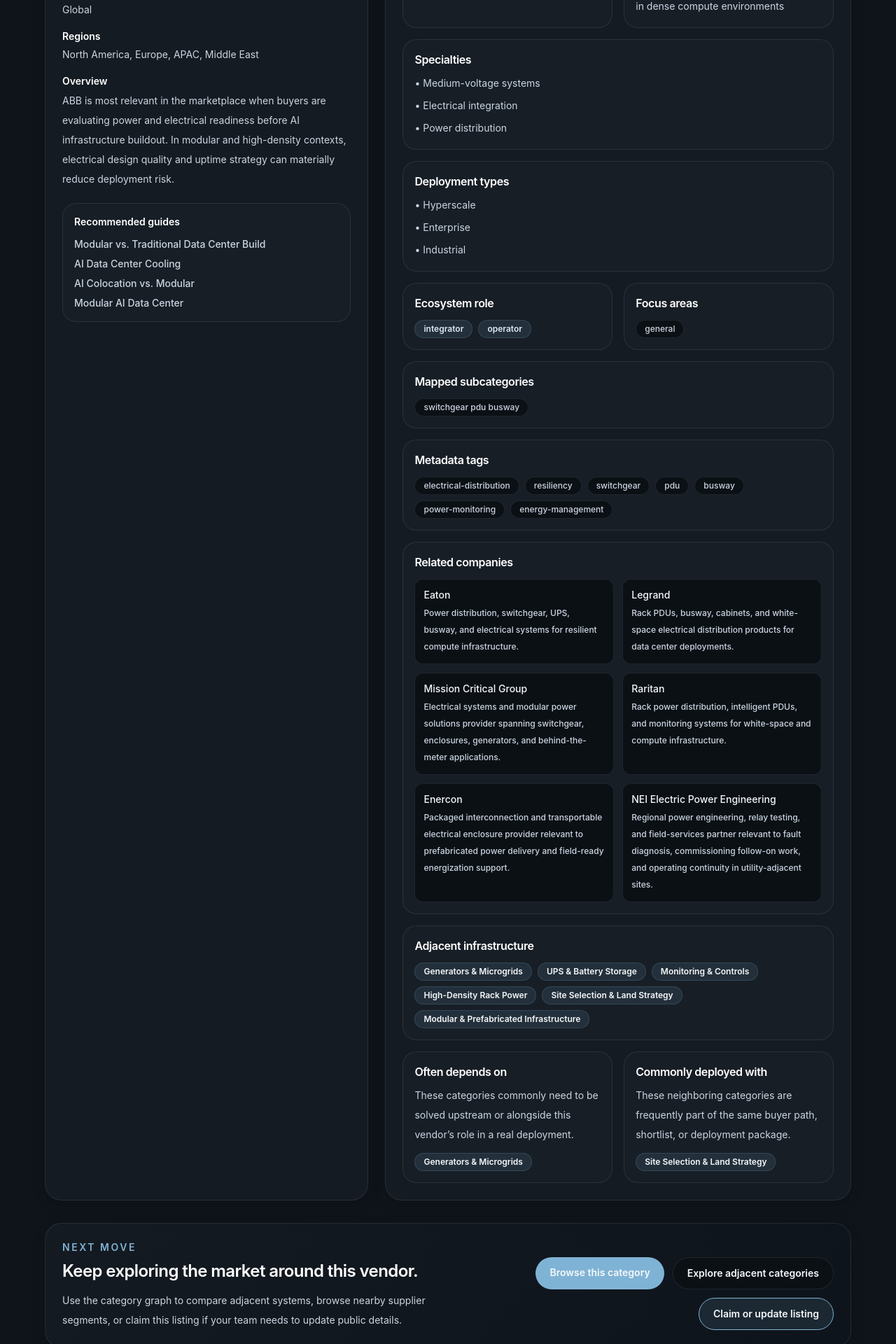
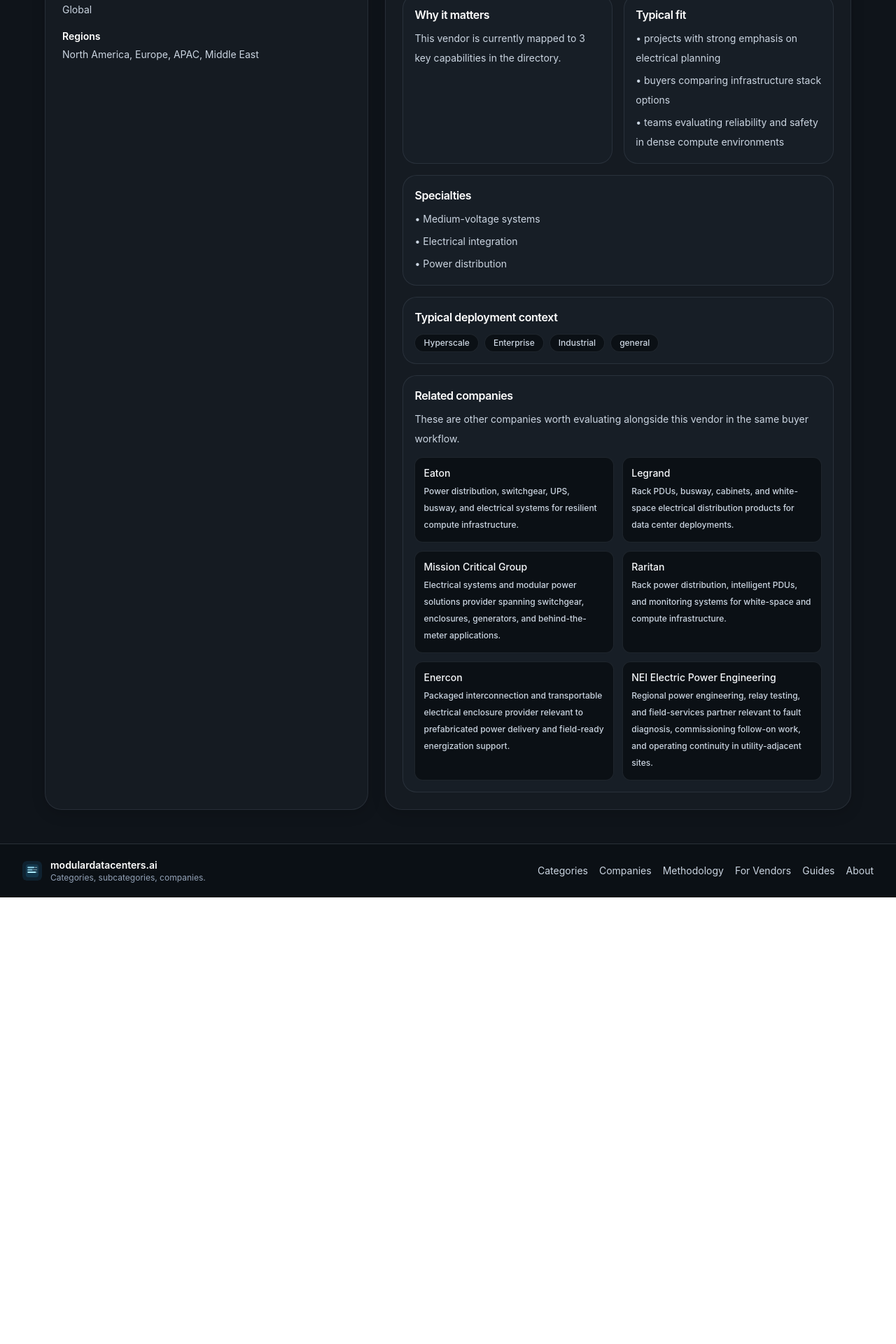
Before and after one commit to mb-git-build/Mdc-beta-site, a Next.js app: page /vendors/abb in a window 1280 px wide. Shown: the part 820-2740 px from the top of the page at 70% size. After the commit the page ends 2102 px from the top, so only its background shows below. Built offline with nearby package versions, Linux system fonts and the light colour scheme.

Commit message:
fix: simplify vendor profile layout

```diff
--- a/src/app/vendors/[slug]/page.tsx
+++ b/src/app/vendors/[slug]/page.tsx
@@ -1,53 +1,15 @@
 import Image from "next/image";
 import Link from "next/link";
-import { getAdjacentCategoriesForSlug, getRelatedCompanies, inferVendorRoleProfile } from "@/lib/ecosystem";
-import { categories, getGuides, getMarkdownVendorBySlug, getVendorBySlug, vendors } from "@/lib/site-data";
+import { getRelatedCompanies, inferVendorRoleProfile } from "@/lib/ecosystem";
+import { categories, getMarkdownVendorBySlug, getVendorBySlug, vendors } from "@/lib/site-data";
 import { slugToAccent, vendorGlyph, vendorPrimaryCategory } from "@/lib/visuals";
 
-type RelatedGuide = {
-  title: string;
-  slug: string;
-};
-
-const guideByCategory: Record<string, string[]> = {
-  "modular-prefab": ["Modular AI Data Center", "Modular vs. Traditional Data Center Build", "AI Colocation vs. Modular"],
-  "liquid-cooling": ["AI Data Center Cooling", "AI Colocation vs. Modular"],
-  "ai-colocation-gpu-hosting": ["AI Colocation vs. Modular", "Modular vs. Traditional Data Center Build"],
-  "power-and-electrical": ["Modular vs. Traditional Data Center Build", "AI Data Center Cooling"],
-  "epc-and-commissioning": ["Modular AI Data Center", "AI Colocation vs. Modular"],
-};
+const surfaceClass = "rounded-[1.25rem] border border-[var(--border)] bg-[var(--card-soft)] p-4";
+const accentPillClass = "rounded-full border border-[rgba(127,179,213,0.18)] bg-[rgba(127,179,213,0.12)] px-3 py-1 text-xs font-semibold text-[var(--accent-strong)]";
 
 export function generateStaticParams() {
   return vendors.map((vendor) => ({ slug: vendor.slug }));
 }
-
-function getRelatedGuides(vendorCategorySlugs: string[]): RelatedGuide[] {
-  const guides = getGuides();
-  const seen = new Set<string>();
-
-  const prioritized = vendorCategorySlugs.flatMap((slug) => guideByCategory[slug] ?? []);
-  const byName = (prioritized
-    .map((title) => guides.find((guide) => guide.title === title))
-    .filter((guide): guide is (typeof guides)[number] => Boolean(guide))
-    .filter((guide) => {
-      if (seen.has(guide.slug)) {
-        return false;
-      }
-      seen.add(guide.slug);
-      return true;
-    })) as (typeof guides)[number][];
-
-  const fallback = guides.filter((guide) => !seen.has(guide.slug)).slice(0, 2);
-
-  return [...byName, ...fallback].map((guide) => ({
-    title: guide.title,
-    slug: guide.slug,
-  }));
-}
-
-const surfaceClass = "rounded-[1.25rem] border border-[var(--border)] bg-[var(--card-soft)] p-4";
-const pillClass = "rounded-full border border-[var(--border)] bg-[var(--background-strong)] px-3 py-1 text-xs font-medium text-[var(--muted-strong)]";
-const accentPillClass = "rounded-full border border-[rgba(127,179,213,0.18)] bg-[rgba(127,179,213,0.12)] px-3 py-1 text-xs font-semibold text-[var(--accent-strong)]";
 
 export default async function VendorPage({
   params,
@@ -74,21 +36,16 @@
   const bestFit = vendorContent?.sections.find((section) => section.heading === "Best fit for")?.bullets ?? [];
   const considerations = vendorContent?.sections.find((section) => section.heading === "Considerations")?.bullets ?? [];
 
-  const relatedGuides = getRelatedGuides(vendor.categories);
   const listedInPrimaryCategory = vendor.categories[0] ? `/directory/${vendor.categories[0]}` : "/directory";
   const tone = slugToAccent(vendorPrimaryCategory(vendor.categories));
   const inferredProfile = inferVendorRoleProfile(vendor);
   const relatedCompanies = getRelatedCompanies(vendor, vendors);
-  const adjacentCategoryLinks = vendor.categories
-    .flatMap((categorySlug) => getAdjacentCategoriesForSlug(categorySlug))
-    .filter((value, index, array) => array.findIndex((item) => item.slug === value.slug) === index)
-    .slice(0, 6);
-  const dependencyCategories = (vendor.dependency_category_slugs ?? [])
-    .map((categorySlug) => categories.find((category) => category.slug === categorySlug))
-    .filter((category): category is (typeof categories)[number] => Boolean(category));
-  const oftenUsedWithCategories = (vendor.often_used_with_category_slugs ?? [])
-    .map((categorySlug) => categories.find((category) => category.slug === categorySlug))
-    .filter((category): category is (typeof categories)[number] => Boolean(category));
+
+  const companyType = inferredProfile.ecosystemRoles?.length
+    ? inferredProfile.ecosystemRoles.map((item) => item.replaceAll("_", " ")).join(", ")
+    : "Deployment-relevant infrastructure vendor";
+
+  const marketsServed = Array.from(new Set([...(vendor.deployment_types ?? []), ...(inferredProfile.focusAreas ?? [])])).slice(0, 6);
 
   return (
     <main className="min-h-screen bg-[var(--background)] px-6 py-12 lg:px-10">
@@ -131,11 +88,11 @@
             </div>
 
             <div className="mt-4 flex flex-wrap gap-2 text-xs">
-              <Link href="/categories" className="rounded-full border border-[var(--border)] bg-[var(--background-strong)] px-4 py-2 text-sm font-semibold text-[var(--accent-strong)] transition hover:border-[var(--accent)]">
-                Explore adjacent categories
-              </Link>
               <Link href={listedInPrimaryCategory} className="rounded-full border border-[var(--border)] bg-[var(--background-strong)] px-4 py-2 text-sm font-semibold text-[var(--accent-strong)] transition hover:border-[var(--accent)]">
                 Browse this category
+              </Link>
+              <Link href="/for-vendors/claim" className="rounded-full border border-[var(--border)] bg-[var(--background-strong)] px-4 py-2 text-sm font-semibold text-[var(--accent-strong)] transition hover:border-[var(--accent)]">
+                Claim or update listing
               </Link>
             </div>
           </div>
@@ -150,8 +107,8 @@
                 <dd className="mt-1 leading-6 text-[var(--muted-strong)]">{vendor.verified ? "Verified listing" : "Profile under review"}</dd>
               </div>
               <div>
-                <dt className="font-semibold text-white">Primary role</dt>
-                <dd className="mt-1 leading-6 text-[var(--muted-strong)]">Deployment-relevant infrastructure vendor</dd>
+                <dt className="font-semibold text-white">Company type</dt>
+                <dd className="mt-1 leading-6 text-[var(--muted-strong)]">{companyType}</dd>
               </div>
               <div>
                 <dt className="font-semibold text-white">Website</dt>
@@ -175,35 +132,23 @@
                   <dd className="mt-1 leading-6 text-[var(--muted-strong)]">{vendor.regions.join(", ")}</dd>
                 </div>
               ) : null}
-              {overviewSection ? (
-                <div>
-                  <dt className="font-semibold text-white">Overview</dt>
-                  <dd className="mt-1 leading-7 text-[var(--muted-strong)]">
-                    {overviewSection.body[0] ?? "A concise company overview will appear here as profiles are expanded."}
-                  </dd>
-                </div>
-              ) : null}
             </dl>
-
-            <div className="mt-5 rounded-[1.25rem] border border-[var(--border)] bg-[var(--card-soft)] p-4">
-              <p className="text-sm font-semibold text-white">Recommended guides</p>
-              <ul className="mt-3 grid gap-2 text-sm text-[var(--muted-strong)]">
-                {relatedGuides.map((guide) => (
-                  <li key={guide.slug}>
-                    <Link href={guide.slug} className="font-medium text-[var(--accent-strong)] transition hover:text-white">
-                      {guide.title}
-                    </Link>
-                  </li>
-                ))}
-              </ul>
-            </div>
           </aside>
 
           <section className="rounded-[1.5rem] border border-[var(--border)] bg-[var(--card)] p-6 shadow-[var(--shadow-card)]">
             <p className="text-sm font-semibold uppercase tracking-[0.18em] text-[var(--accent)]">Profile summary</p>
             <p className="mt-3 text-sm leading-7 text-[var(--muted-strong)]">{vendor.headline}</p>
 
-            <div className="mt-6 grid gap-4 sm:grid-cols-2">
+            {overviewSection ? (
+              <div className={`mt-5 ${surfaceClass}`}>
+                <h2 className="text-base font-semibold tracking-tight text-white">Overview</h2>
+                <p className="mt-2 text-sm leading-7 text-[var(--muted-strong)]">
+                  {overviewSection.body[0] ?? "A concise company overview will appear here as profiles are expanded."}
+                </p>
+              </div>
+            ) : null}
+
+            <div className="mt-5 grid gap-4 sm:grid-cols-2">
               <div className={surfaceClass}>
                 <h2 className="text-base font-semibold tracking-tight text-white">Why it matters</h2>
                 <p className="mt-2 text-sm leading-7 text-[var(--muted-strong)]">
@@ -239,65 +184,13 @@
               </div>
             ) : null}
 
-            {vendor.deployment_types?.length ? (
+            {marketsServed.length ? (
               <div className={`mt-4 ${surfaceClass}`}>
-                <h2 className="text-base font-semibold tracking-tight text-white">Deployment types</h2>
-                <ul className="mt-2 grid gap-1 text-sm leading-7 text-[var(--muted-strong)]">
-                  {vendor.deployment_types.map((item) => (
-                    <li key={item}>• {item}</li>
-                  ))}
-                </ul>
-              </div>
-            ) : null}
-
-            <div className="mt-4 grid gap-4 sm:grid-cols-2">
-              {inferredProfile.ecosystemRoles?.length ? (
-                <div className={surfaceClass}>
-                  <h2 className="text-base font-semibold tracking-tight text-white">Ecosystem role</h2>
-                  <div className="mt-3 flex flex-wrap gap-2 text-sm">
-                    {inferredProfile.ecosystemRoles.map((item) => (
-                      <span key={item} className={accentPillClass}>
-                        {item.replaceAll("_", " ")}
-                      </span>
-                    ))}
-                  </div>
-                </div>
-              ) : null}
-
-              {inferredProfile.focusAreas?.length ? (
-                <div className={surfaceClass}>
-                  <h2 className="text-base font-semibold tracking-tight text-white">Focus areas</h2>
-                  <div className="mt-3 flex flex-wrap gap-2 text-sm">
-                    {inferredProfile.focusAreas.map((item) => (
-                      <span key={item} className={pillClass}>
-                        {item}
-                      </span>
-                    ))}
-                  </div>
-                </div>
-              ) : null}
-            </div>
-
-            {inferredProfile.subcategories?.length ? (
-              <div className={`mt-4 ${surfaceClass}`}>
-                <h2 className="text-base font-semibold tracking-tight text-white">Mapped subcategories</h2>
+                <h2 className="text-base font-semibold tracking-tight text-white">Typical deployment context</h2>
                 <div className="mt-3 flex flex-wrap gap-2">
-                  {inferredProfile.subcategories.map((categorySlug) => (
-                    <span key={categorySlug} className={pillClass}>
-                      {categorySlug.replaceAll("-", " ")}
-                    </span>
-                  ))}
-                </div>
-              </div>
-            ) : null}
-
-            {inferredProfile.tags?.length ? (
-              <div className={`mt-4 ${surfaceClass}`}>
-                <h2 className="text-base font-semibold tracking-tight text-white">Metadata tags</h2>
-                <div className="mt-3 flex flex-wrap gap-2">
-                  {inferredProfile.tags.map((tag) => (
-                    <span key={tag} className={pillClass}>
-                      {tag}
+                  {marketsServed.map((item) => (
+                    <span key={item} className="rounded-full border border-[var(--border)] bg-[var(--background-strong)] px-3 py-1 text-xs font-medium text-[var(--muted-strong)]">
+                      {item}
                     </span>
                   ))}
                 </div>
@@ -307,6 +200,9 @@
             {relatedCompanies.length ? (
               <div className={`mt-4 ${surfaceClass}`}>
                 <h2 className="text-base font-semibold tracking-tight text-white">Related companies</h2>
+                <p className="mt-2 text-sm leading-7 text-[var(--muted-strong)]">
+                  These are other companies worth evaluating alongside this vendor in the same buyer workflow.
+                </p>
                 <div className="mt-3 grid gap-3 sm:grid-cols-2">
                   {relatedCompanies.map((company) => (
                     <Link
@@ -322,55 +218,6 @@
               </div>
             ) : null}
 
-            {adjacentCategoryLinks.length ? (
-              <div className={`mt-4 ${surfaceClass}`}>
-                <h2 className="text-base font-semibold tracking-tight text-white">Adjacent infrastructure</h2>
-                <div className="mt-3 flex flex-wrap gap-2">
-                  {adjacentCategoryLinks.map((category) => (
-                    <Link key={category.slug} href={`/directory/${category.slug}`} className={accentPillClass}>
-                      {category.name}
-                    </Link>
-                  ))}
-                </div>
-              </div>
-            ) : null}
-
-            {dependencyCategories.length || oftenUsedWithCategories.length ? (
-              <div className="mt-4 grid gap-4 sm:grid-cols-2">
-                {dependencyCategories.length ? (
-                  <div className={surfaceClass}>
-                    <h2 className="text-base font-semibold tracking-tight text-white">Often depends on</h2>
-                    <p className="mt-2 text-sm leading-7 text-[var(--muted-strong)]">
-                      These categories commonly need to be solved upstream or alongside this vendor’s role in a real deployment.
-                    </p>
-                    <div className="mt-3 flex flex-wrap gap-2">
-                      {dependencyCategories.map((category) => (
-                        <Link key={category.slug} href={`/directory/${category.slug}`} className={accentPillClass}>
-                          {category.name}
-                        </Link>
-                      ))}
-                    </div>
-                  </div>
-                ) : null}
-
-                {oftenUsedWithCategories.length ? (
-                  <div className={surfaceClass}>
-                    <h2 className="text-base font-semibold tracking-tight text-white">Commonly deployed with</h2>
-                    <p className="mt-2 text-sm leading-7 text-[var(--muted-strong)]">
-                      These neighboring categories are frequently part of the same buyer path, shortlist, or deployment package.
-                    </p>
-                    <div className="mt-3 flex flex-wrap gap-2">
-                      {oftenUsedWithCategories.map((category) => (
-                        <Link key={category.slug} href={`/directory/${category.slug}`} className={accentPillClass}>
-                          {category.name}
-                        </Link>
-                      ))}
-                    </div>
-                  </div>
-                ) : null}
-              </div>
-            ) : null}
-
             {considerations.length ? (
               <div className={`mt-4 ${surfaceClass}`}>
                 <h2 className="text-base font-semibold tracking-tight text-white">Considerations</h2>
@@ -383,29 +230,6 @@
             ) : null}
           </section>
         </div>
-
-        <section className="mt-8 rounded-[1.5rem] border border-[var(--border)] bg-[linear-gradient(135deg,rgba(21,27,34,0.98),rgba(14,20,27,0.98))] p-6 shadow-[var(--shadow-card)]">
-          <div className="grid gap-5 lg:grid-cols-[1.05fr_0.95fr] lg:items-end">
-            <div>
-              <p className="text-sm font-semibold uppercase tracking-[0.18em] text-[var(--accent)]">Next move</p>
-              <h2 className="mt-2 text-2xl font-semibold tracking-tight text-white">Keep exploring the market around this vendor.</h2>
-              <p className="mt-3 max-w-3xl text-sm leading-7 text-[var(--muted-strong)]">
-                Use the category graph to compare adjacent systems, browse nearby supplier segments, or claim this listing if your team needs to update public details.
-              </p>
-            </div>
-            <div className="flex flex-wrap gap-3 lg:justify-end">
-              <Link href={listedInPrimaryCategory} className="rounded-full bg-[var(--accent)] px-5 py-3 text-sm font-semibold text-[#0f141a] transition hover:-translate-y-0.5">
-                Browse this category
-              </Link>
-              <Link href="/categories" className="rounded-full border border-[var(--border)] bg-[var(--background-strong)] px-5 py-3 text-sm font-semibold text-white transition hover:border-[var(--accent)]">
-                Explore adjacent categories
-              </Link>
-              <Link href="/for-vendors/claim" className="rounded-full border border-[var(--accent)] bg-[rgba(127,179,213,0.12)] px-5 py-3 text-sm font-semibold text-[var(--accent-strong)] transition hover:bg-[rgba(127,179,213,0.18)]">
-                Claim or update listing
-              </Link>
-            </div>
-          </div>
-        </section>
       </div>
     </main>
   );
```
